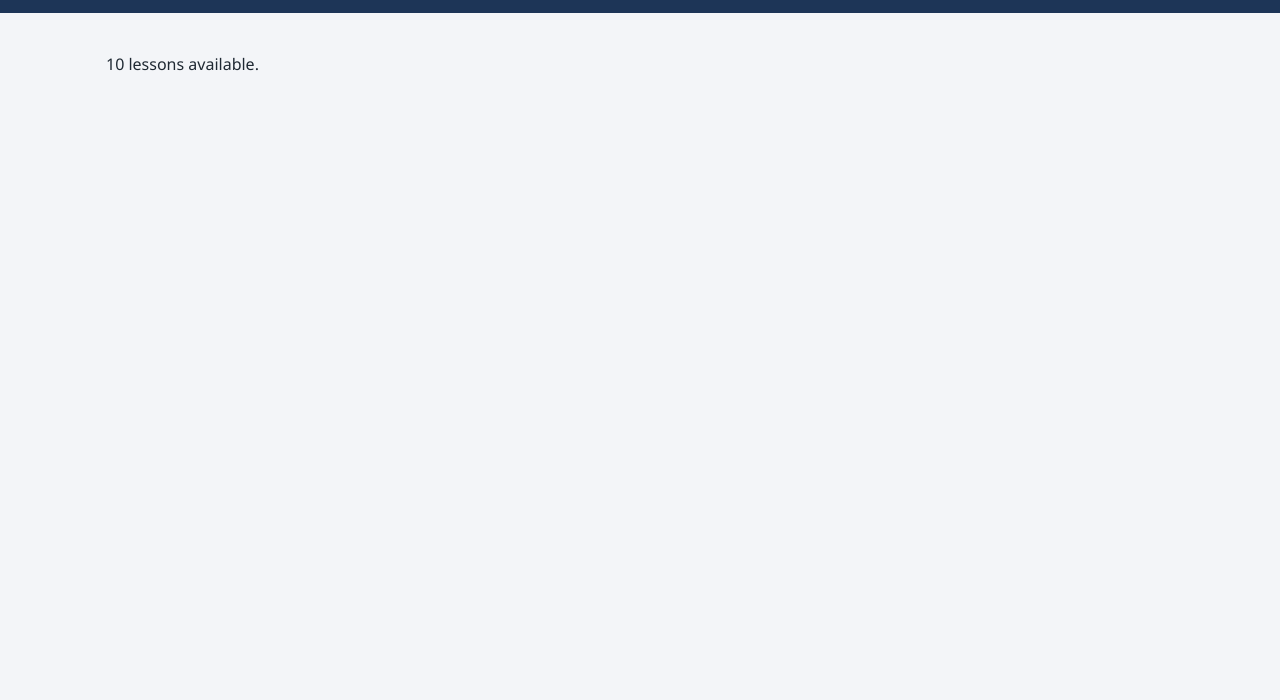
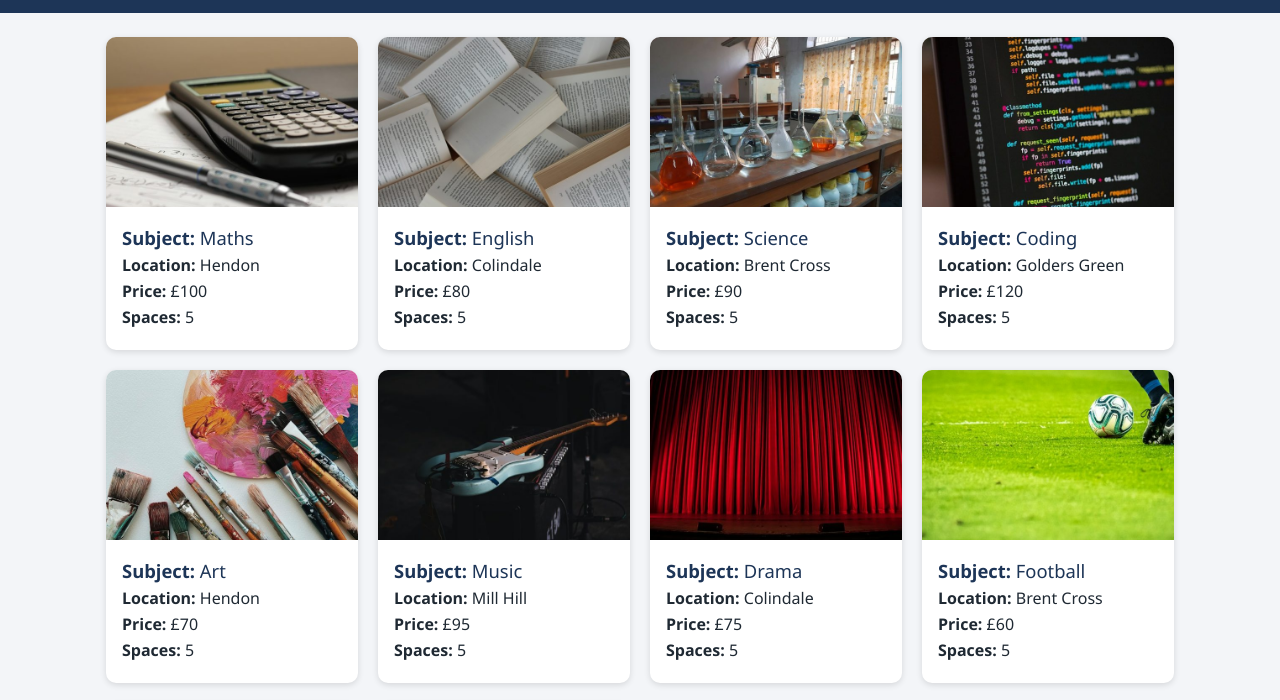
Before and after one commit to CourageJD1/M01114767-after-school-frontend, a plain HTML site: page index.html in a window 1280 px wide. Shown: the part 54-754 px from the top of the page. Drawn offline with nearby package versions, Linux system fonts and the light colour scheme.

Commit message:
Display the lessons as cards with v-for

```diff
--- a/index.html
+++ b/index.html
@@ -19,7 +19,19 @@
         </header>
 
         <main>
-            <p>{{ lessons.length }} lessons available.</p>
+
+            <!-- One card per lesson -->
+            <div class="lesson-list">
+                <div class="lesson" v-for="lesson in lessons" v-bind:key="lesson._id">
+                    <img v-bind:src="imageUrl(lesson)" v-bind:alt="lesson.topic">
+                    <div class="lesson-details">
+                        <p class="subject"><strong>Subject:</strong> {{ lesson.topic }}</p>
+                        <p><strong>Location:</strong> {{ lesson.location }}</p>
+                        <p><strong>Price:</strong> £{{ lesson.price }}</p>
+                        <p><strong>Spaces:</strong> {{ lesson.space }}</p>
+                    </div>
+                </div>
+            </div>
         </main>
 
     </div>
@@ -34,6 +46,12 @@
                     lessons: lessonsArray,      // the array in lessons.js
                 };
             },
+
+            methods: {
+                imageUrl(lesson) {
+                    return "images/" + lesson.image;
+                },
+            },
         });
 
         lessonApp.mount("#app");
--- a/style.css
+++ b/style.css
@@ -31,3 +31,37 @@ main {
     margin: 0 auto;
     padding: 24px 16px 48px;
 }
+
+/* ---------- Lesson cards ---------- */
+.lesson-list {
+    display: grid;
+    grid-template-columns: repeat(auto-fill, minmax(240px, 1fr));
+    gap: 20px;
+}
+
+.lesson {
+    overflow: hidden;
+    border-radius: 10px;
+    background-color: white;
+    box-shadow: 0 2px 6px rgba(0, 0, 0, 0.12);
+}
+
+.lesson img {
+    display: block;
+    width: 100%;
+    height: 170px;
+    object-fit: cover;
+}
+
+.lesson-details {
+    padding: 14px 16px 18px;
+}
+
+.lesson-details p {
+    margin: 4px 0;
+}
+
+.subject {
+    font-size: 1.15rem;
+    color: #1d3557;
+}
```
Also changed, not shown: images/art.jpg (added), images/chess.jpg (added), images/coding.jpg (added), images/drama.jpg (added), images/english.jpg (added), images/football.jpg (added), images/french.jpg (added), images/maths.jpg (added), images/music.jpg (added), images/science.jpg (added).
